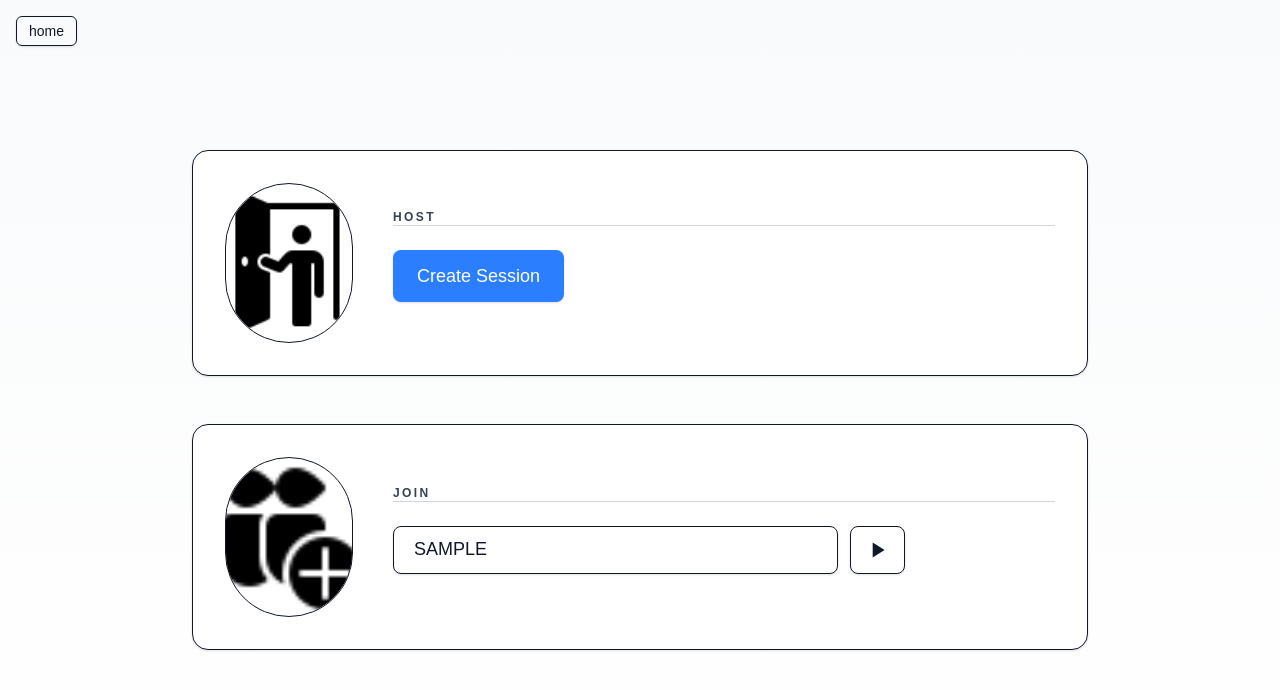
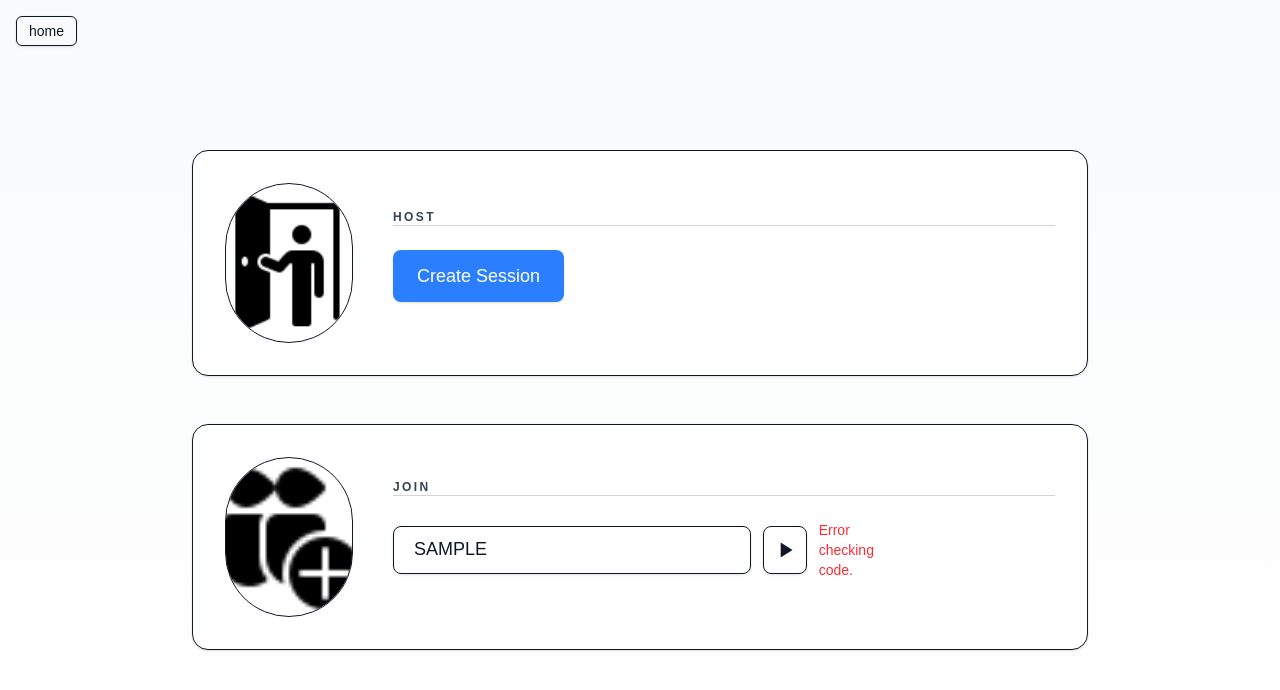
Before and after one commit to rithikkulkarni/csc-510-proj-2, a Next.js app: page / in a window 1280 px wide. Both pictures are taken after typing "Sample" into the empty fields and a click on the button "Join". Shown: the top 690 px of the page. Built offline with nearby package versions, Linux system fonts and the light colour scheme; no server answers; the database is empty.

Commit message:
Connect JoinForm to Supabase with test

```diff
--- a/src/components/JoinForm.tsx
+++ b/src/components/JoinForm.tsx
@@ -1,17 +1,46 @@
 "use client";
 import React, { useState } from "react";
+import { supabase } from "../lib/supabaseClient"; // make sure your supabase client exists
 
 export default function JoinForm() {
   const [code, setCode] = useState("");
+  const [message, setMessage] = useState("");
+
+  const handleSubmit = async (e: React.FormEvent) => {
+    e.preventDefault();
+
+    if (!code) {
+      setMessage("Please enter a code.");
+      return;
+    }
+
+    try {
+      // Query Supabase 'sessions' table for the code
+      const { data, error } = await supabase
+        .from("sessions")
+        .select("id, code")
+        .eq("code", code)
+        .single();
+
+      if (error) {
+        console.error(error);
+        setMessage("Error checking code.");
+      } else if (!data) {
+        setMessage("Invalid code.");
+      } else {
+        setMessage(`Success! Joined session ${data.id}.`);
+      }
+    } catch (err) {
+      console.error(err);
+      setMessage("Unexpected error occurred.");
+    }
+  };
 
   return (
     <form
       data-testid="join-form"
       className="flex w-full max-w-lg items-center gap-3"
-      onSubmit={(e) => {
-        e.preventDefault();
-        console.log("Join code submitted:", code);
-      }}
+      onSubmit={handleSubmit}
     >
       <input
         name="code"
@@ -42,6 +71,12 @@ export default function JoinForm() {
           <path d="M8 5v14l11-7-11-7z" />
         </svg>
       </button>
+
+      {message && (
+        <p data-testid="join-message" className="text-sm text-red-500">
+          {message}
+        </p>
+      )}
     </form>
   );
 }
```
Also changed, not shown: 1 other file (tests, documents, lock files or other folders).
